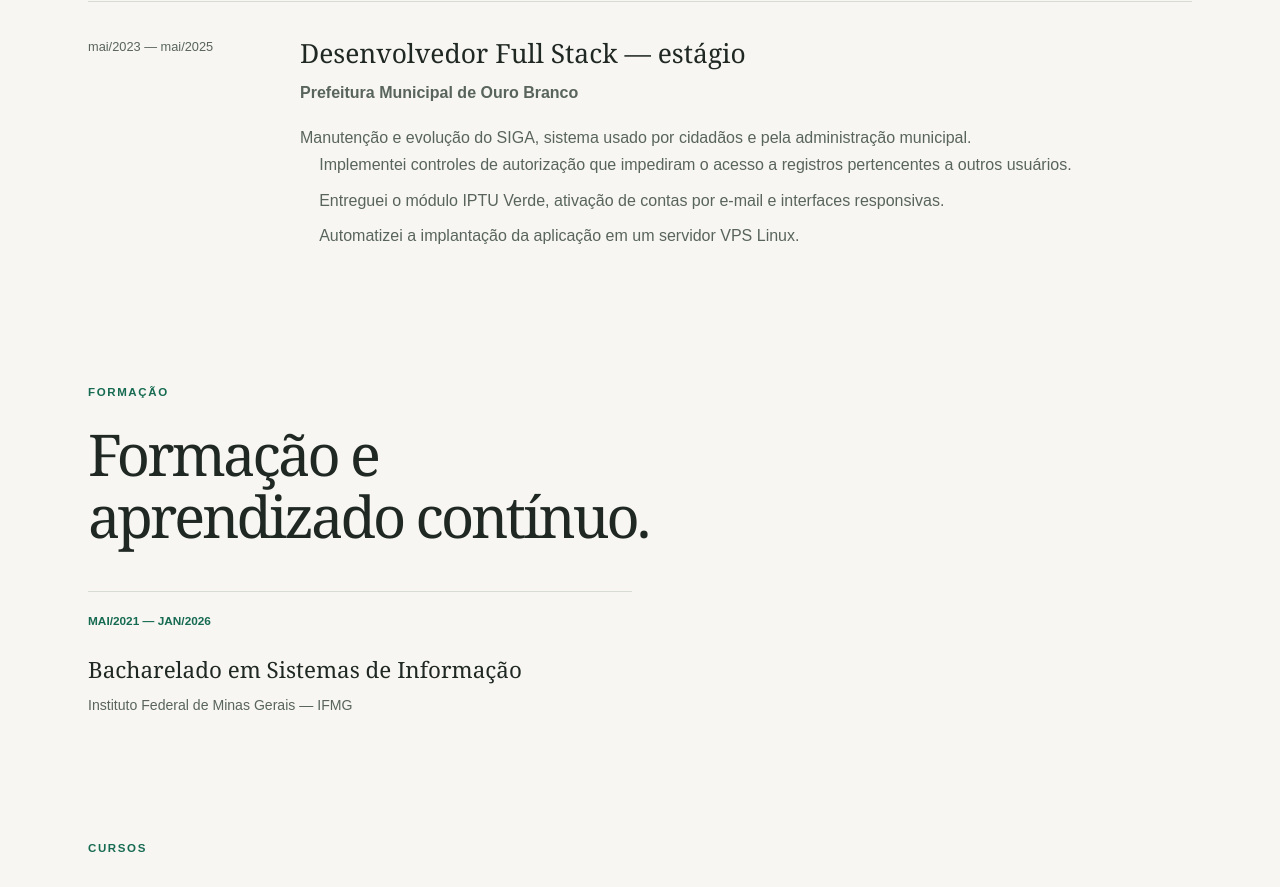
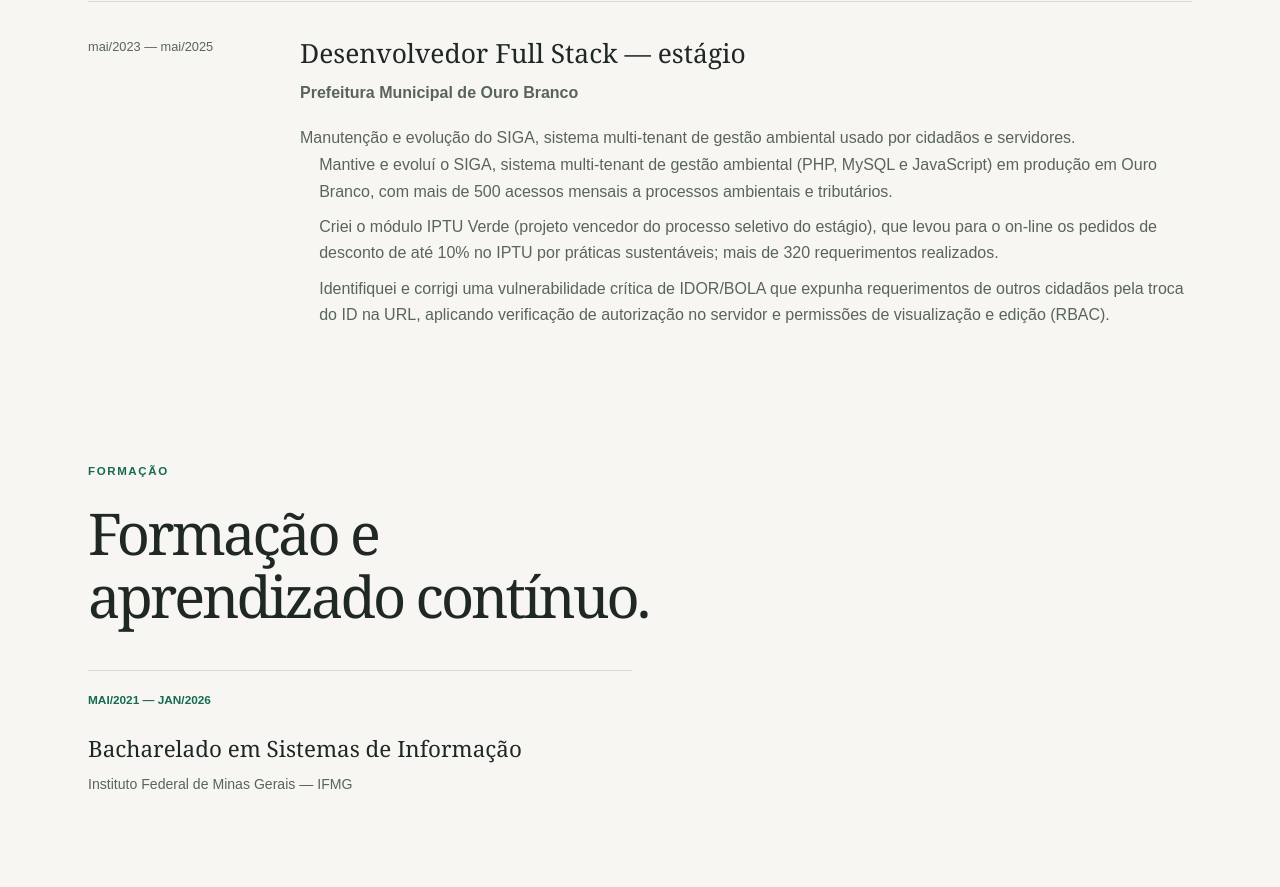
Before and after one commit to asmeduardo/portfolio, a Next.js app: page / in a window 1280 px wide. Shown: the part 4120-5007 px from the top of the page. Built offline with nearby package versions, Linux system fonts and the light colour scheme.

Commit message:
feat: describe the city hall internship with the resume achievements

```diff
--- a/src/data/portfolio.ts
+++ b/src/data/portfolio.ts
@@ -207,11 +207,11 @@ export const portfolio = portfolioSchema.parse({
       role: "Desenvolvedor Full Stack — estágio",
       period: "mai/2023 — mai/2025",
       description:
-        "Manutenção e evolução do SIGA, sistema usado por cidadãos e pela administração municipal.",
+        "Manutenção e evolução do SIGA, sistema multi-tenant de gestão ambiental usado por cidadãos e servidores.",
       highlights: [
-        "Implementei controles de autorização que impediram o acesso a registros pertencentes a outros usuários.",
-        "Entreguei o módulo IPTU Verde, ativação de contas por e-mail e interfaces responsivas.",
-        "Automatizei a implantação da aplicação em um servidor VPS Linux.",
+        "Mantive e evoluí o SIGA, sistema multi-tenant de gestão ambiental (PHP, MySQL e JavaScript) em produção em Ouro Branco, com mais de 500 acessos mensais a processos ambientais e tributários.",
+        "Criei o módulo IPTU Verde (projeto vencedor do processo seletivo do estágio), que levou para o on-line os pedidos de desconto de até 10% no IPTU por práticas sustentáveis; mais de 320 requerimentos realizados.",
+        "Identifiquei e corrigi uma vulnerabilidade crítica de IDOR/BOLA que expunha requerimentos de outros cidadãos pela troca do ID na URL, aplicando verificação de autorização no servidor e permissões de visualização e edição (RBAC).",
       ],
     },
   ],
```
Also changed, not shown: 1 other file (tests, documents, lock files or other folders).
